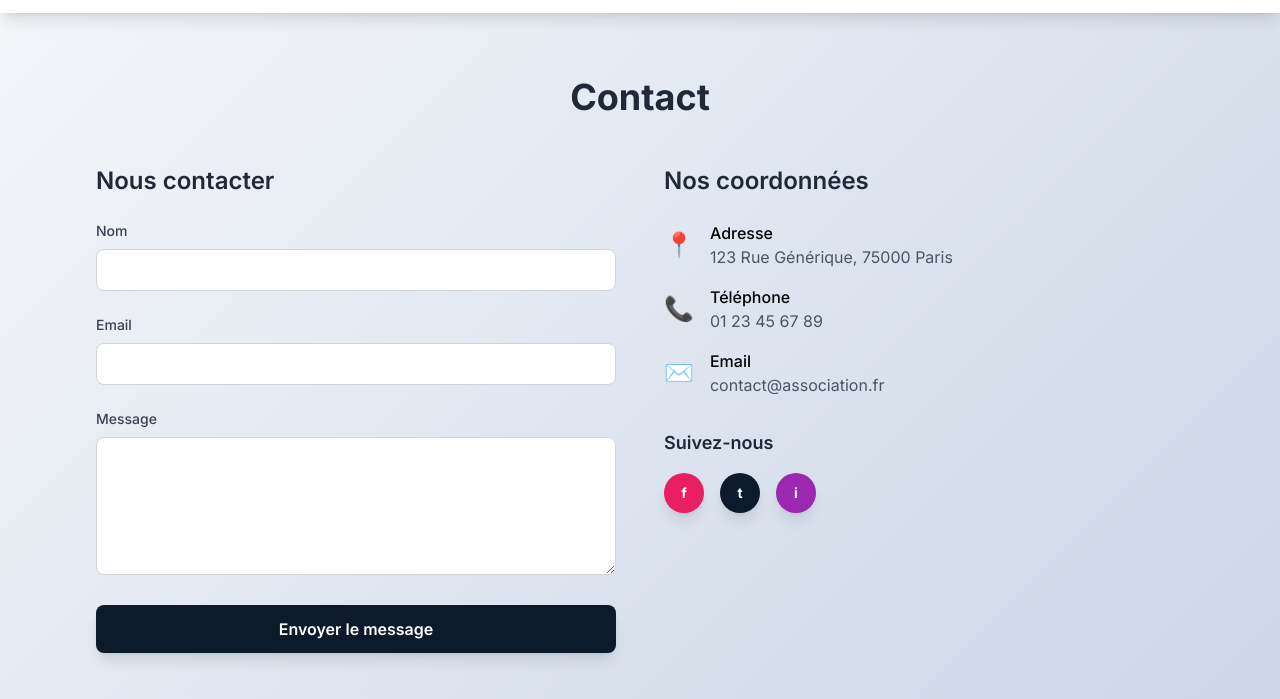
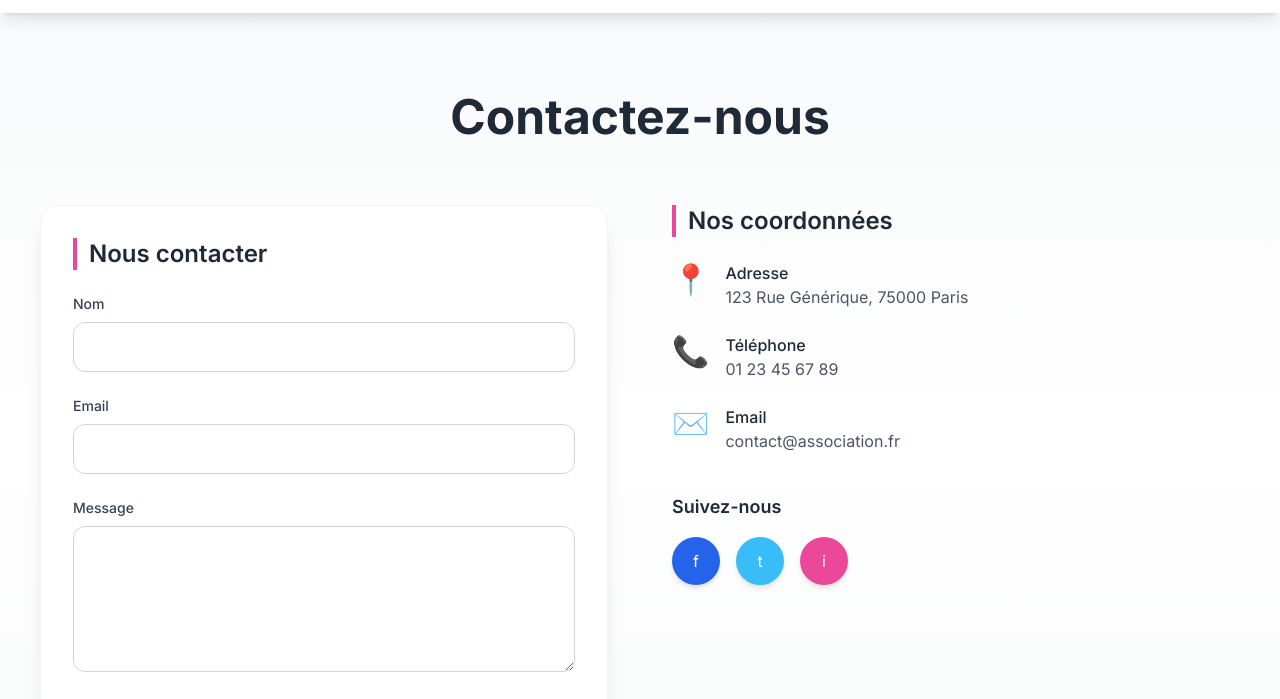
Before and after one commit to Solangeilinga/leoclub, a plain HTML site: page index.html in a window 1280 px wide. Both pictures are taken after a click on the button "Contact". Shown: the part 67-766 px from the top of the page. Drawn offline with nearby package versions, Linux system fonts and the light colour scheme.

Commit message:
index.html

```diff
--- a/index.html
+++ b/index.html
@@ -1091,33 +1091,40 @@ Notre objectif principal est de soutenir les individus en difficulté en amélio
 
     <!-- Page Contact -->
     <div id="contact" class="page">
-        <section class="py-16">
-            <div class="max-w-6xl mx-auto px-4 sm:px-6 lg:px-8">
-                <h1 class="text-2xl sm:text-3xl lg:text-4xl font-bold text-center text-gray-800 mb-8 sm:mb-12">Contact
+        <section class="py-20 bg-gradient-to-b from-gray-50 via-white to-gray-50">
+  <div class="max-w-7xl mx-auto px-6 sm:px-8 lg:px-10">
+    <h1 class="text-4xl sm:text-5xl font-extrabold text-center text-gray-800 mb-16">
+      Contactez-nous
     </h1>
 
-                <div class="grid lg:grid-cols-2 gap-12">
+    <div class="grid lg:grid-cols-2 gap-16 items-start">
       <!-- Formulaire de contact -->
-                    <div>
-                        <h2 class="text-2xl font-semibold text-gray-800 mb-6">Nous contacter</h2>
+      <div class="bg-white rounded-2xl shadow-xl p-8 border border-gray-100 hover:shadow-2xl transition">
+        <h2 class="text-2xl font-semibold text-gray-800 mb-6 border-l-4 border-pink-500 pl-3">
+          Nous contacter
+        </h2>
+
         <form class="space-y-6" onsubmit="handleContactForm(event)">
           <div>
             <label class="block text-sm font-medium text-gray-700 mb-2">Nom</label>
             <input type="text" required
-                                    class="w-full px-4 py-2 border border-gray-300 rounded-lg focus:ring-2 focus:ring-gray-500 focus:border-transparent">
+              class="w-full px-4 py-3 border border-gray-300 rounded-xl focus:ring-2 focus:ring-pink-400 focus:border-transparent outline-none transition">
           </div>
+
           <div>
             <label class="block text-sm font-medium text-gray-700 mb-2">Email</label>
             <input type="email" required
-                                    class="w-full px-4 py-2 border border-gray-300 rounded-lg focus:ring-2 focus:ring-gray-500 focus:border-transparent">
+              class="w-full px-4 py-3 border border-gray-300 rounded-xl focus:ring-2 focus:ring-pink-400 focus:border-transparent outline-none transition">
           </div>
+
           <div>
             <label class="block text-sm font-medium text-gray-700 mb-2">Message</label>
             <textarea rows="5" required
-                                    class="w-full px-4 py-2 border border-gray-300 rounded-lg focus:ring-2 focus:ring-gray-500 focus:border-transparent"></textarea>
+              class="w-full px-4 py-3 border border-gray-300 rounded-xl focus:ring-2 focus:ring-pink-400 focus:border-transparent outline-none transition"></textarea>
           </div>
+
           <button type="submit"
-                                class="w-full bg-secondary text-white py-3 rounded-lg font-semibold hover:bg-secondary transition-colors shadow-lg">
+            class="w-full bg-pink-500 text-white py-3 rounded-xl font-semibold hover:bg-pink-600 transition-all duration-300 shadow-md hover:shadow-lg">
             Envoyer le message
           </button>
         </form>
@@ -1125,53 +1132,50 @@ Notre objectif principal est de soutenir les individus en difficulté en amélio
 
       <!-- Informations de contact -->
       <div>
-                        <h2 class="text-2xl font-semibold text-gray-800 mb-6">Nos coordonnées</h2>
-                        <div class="space-y-4 mb-8">
-                            <div class="flex items-center">
-                                <span class="text-2xl mr-4">📍</span>
+        <h2 class="text-2xl font-semibold text-gray-800 mb-6 border-l-4 border-pink-500 pl-3">
+          Nos coordonnées
+        </h2>
+
+        <div class="space-y-6 mb-10">
+          <div class="flex items-start space-x-4">
+            <div class="text-3xl text-pink-500">📍</div>
             <div>
-                                    <div class="font-medium">Adresse</div>
-                                    <div class="text-gray-600">123 Rue Générique, 75000 Paris</div>
+              <p class="font-medium text-gray-800">Adresse</p>
+              <p class="text-gray-600">123 Rue Générique, 75000 Paris</p>
             </div>
           </div>
-                            <div class="flex items-center">
-                                <span class="text-2xl mr-4">📞</span>
+
+          <div class="flex items-start space-x-4">
+            <div class="text-3xl text-pink-500">📞</div>
             <div>
-                                    <div class="font-medium">Téléphone</div>
-                                    <div class="text-gray-600">01 23 45 67 89</div>
+              <p class="font-medium text-gray-800">Téléphone</p>
+              <p class="text-gray-600">01 23 45 67 89</p>
             </div>
           </div>
-                            <div class="flex items-center">
-                                <span class="text-2xl mr-4">✉️</span>
+
+          <div class="flex items-start space-x-4">
+            <div class="text-3xl text-pink-500">✉️</div>
             <div>
-                                    <div class="font-medium">Email</div>
-                                    <div class="text-gray-600">contact@association.fr</div>
+              <p class="font-medium text-gray-800">Email</p>
+              <p class="text-gray-600">contact@association.fr</p>
             </div>
           </div>
         </div>
 
         <!-- Réseaux sociaux -->
-                        <div class="mb-8">
+        <div>
           <h3 class="text-lg font-semibold text-gray-800 mb-4">Suivez-nous</h3>
           <div class="flex space-x-4">
-                                <div
-                                    class="w-10 h-10 bg-primary rounded-full flex items-center justify-center text-white cursor-pointer hover:bg-primary transition-colors shadow-lg">
-                                    <span class="text-sm font-bold">f</span>
-                                </div>
-                                <div
-                                    class="w-10 h-10 bg-secondary rounded-full flex items-center justify-center text-white cursor-pointer hover:bg-secondary transition-colors shadow-lg">
-                                    <span class="text-sm font-bold">t</span>
-                                </div>
-                                <div
-                                    class="w-10 h-10 bg-accent rounded-full flex items-center justify-center text-white cursor-pointer hover:bg-accent transition-colors shadow-lg">
-                                    <span class="text-sm font-bold">i</span>
-                                </div>
+            <a href="#" class="w-12 h-12 bg-blue-600 rounded-full flex items-center justify-center text-white hover:scale-110 transition-all shadow-md">f</a>
+            <a href="#" class="w-12 h-12 bg-sky-400 rounded-full flex items-center justify-center text-white hover:scale-110 transition-all shadow-md">t</a>
+            <a href="#" class="w-12 h-12 bg-pink-500 rounded-full flex items-center justify-center text-white hover:scale-110 transition-all shadow-md">i</a>
           </div>
         </div>
       </div>
     </div>
   </div>
 </section>
+
     </div>
 
     <!-- Pied de page -->
```
Lines whose indentation alone changed are shown as unchanged.
